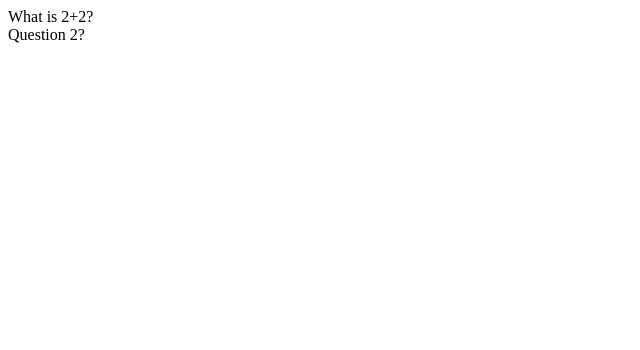
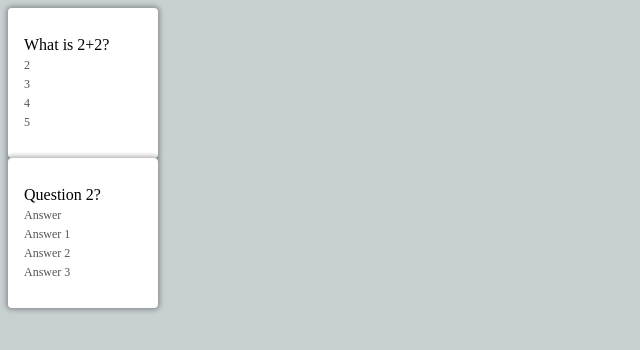
Before and after one commit to Kirti493/react-trtqp3, a React (Create React App) app: page / in a window 1280 px wide. Shown: the top 350 px of the page, without its empty margins (0-640 px from the left). Built offline with nearby package versions, Linux system fonts and the light colour scheme.

Commit message:
2 files modified

```diff
--- a/src/Flashcard.js
+++ b/src/Flashcard.js
@@ -5,11 +5,20 @@
 
   return (
     <div
+      className={`card ${flip ? "flip" : ""}`}
       onClick={() => {
         setFlip(!flip);
       }}
     >
-      {flip ? flashcard.answer : flashcard.question}
+      <div className="front">
+        {flashcard.question}
+        <div className="flashcard-options">
+          {flashcard.options.map(option => {
+            return <div className="flashcard-option">{option}</div>;
+          })}
+        </div>
+      </div>
+      <div className="back">{flashcard.answer}</div>
     </div>
   );
 }
--- a/src/style.css
+++ b/src/style.css
@@ -1,3 +1,58 @@
-h1, p {
-  font-family: Lato;
+body {
+  background-color: #c8d0d2;
 }
+
+.card {
+  display: flex;
+  justify-content: center;
+  align-items: center;
+  position: relative;
+  border-radius: 0.25rem;
+  box-shadow: 0 0 5px 2px rgba(0, 0, 0, 0.3);
+  background-color: white;
+  transform-style: preserve-3d;
+  height: 150px;
+  width: 150px;
+  transition: 150ms;
+  cursor: pointer;
+  transform: perspective(1000px) rotateY(var(--rotate-y, 0))
+    translateY(var(--translate-y, 0));
+}
+
+.card:hover {
+  --translate-y: -2px;
+  box-shadow: 0 0 5px 2px rgba(0, 0, 0, 0.5);
+}
+
+.card.flip {
+  --rotate-y: 180deg;
+}
+
+.card .front {
+  left: 0;
+}
+
+.card .front,
+.card .back {
+  position: absolute;
+  padding: 1rem;
+  backface-visibility: hidden;
+}
+
+.card .back {
+  transform: rotateY(180deg);
+}
+
+.flashcard-options {
+  margin-top: 0.5rem;
+}
+
+.flashcard-option {
+  margin-top: 0.25rem;
+  color: #555;
+  font-size: 0.75rem;
+}
+
+.flashcard-options:first-child {
+  margin-top: 0;
+}
```
